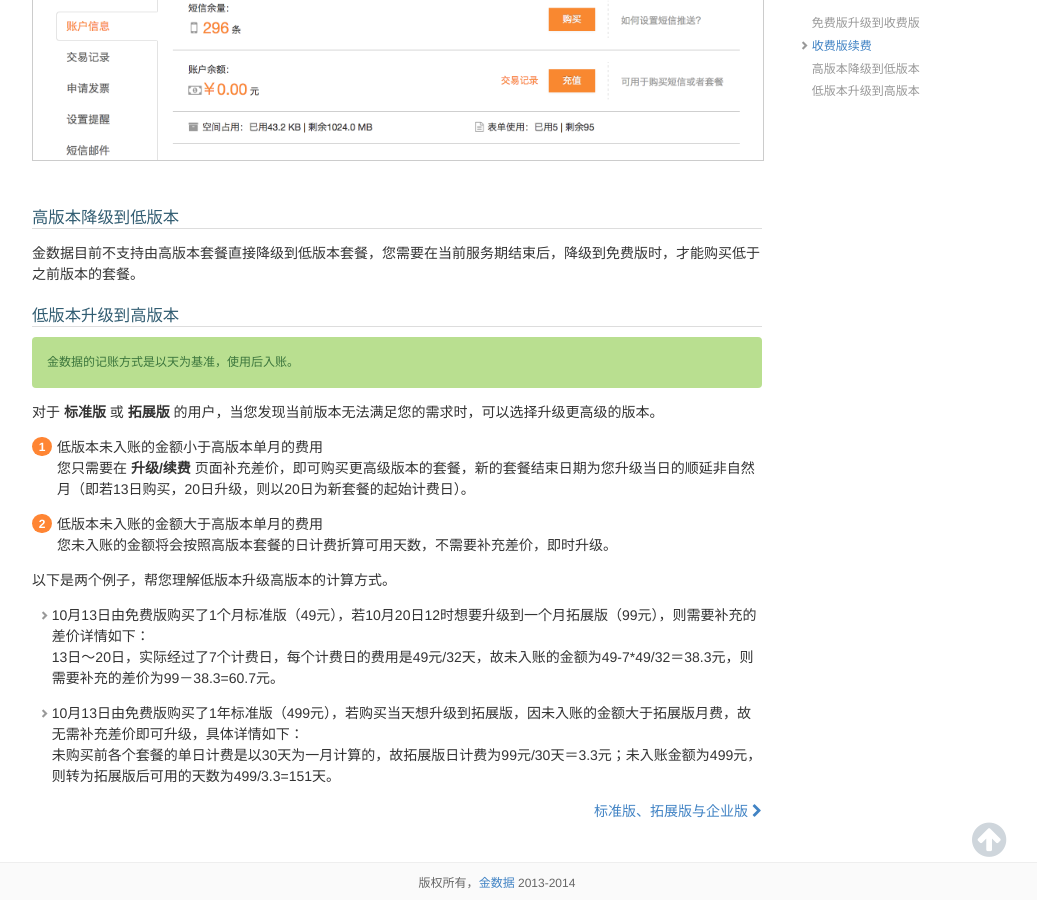
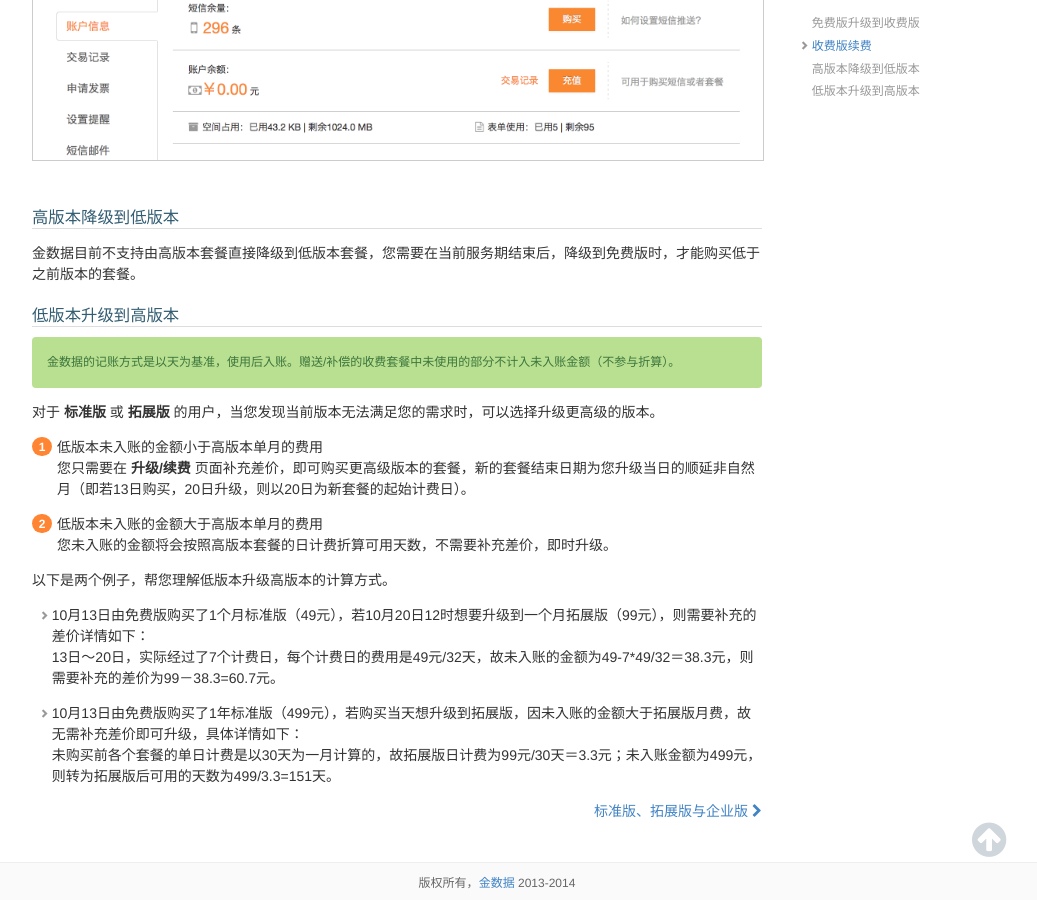
Before and after one commit to jinshuju/help.jinshuju.net, a Jekyll site: the page built from _posts/2014-09-29-plan-upgrade.md, in a window 1280 px wide and 900 px high, scrolled down 1144 px. Shown: the whole window, without its empty margins (143-1180 px from the left). Built offline with Jekyll 4.4.1, drawn with Linux system fonts in a browser that asks for light colours; nearby versions of some CDN libraries; Markdown is read by kramdown in place of the engine named in the settings.

Commit message:
rivise plan-upgrade

```diff
--- a/_posts/2014-09-29-plan-upgrade.md
+++ b/_posts/2014-09-29-plan-upgrade.md
@@ -29,7 +29,7 @@ category: account
 
 ### 低版本升级到高版本
 
-###### 金数据的记账方式是以天为基准，使用后入账。
+###### 金数据的记账方式是以天为基准，使用后入账。赠送/补偿的收费套餐中未使用的部分不计入未入账金额（不参与折算）。
 
 对于 **标准版** 或 **拓展版** 的用户，当您发现当前版本无法满足您的需求时，可以选择升级更高级的版本。
 
```
